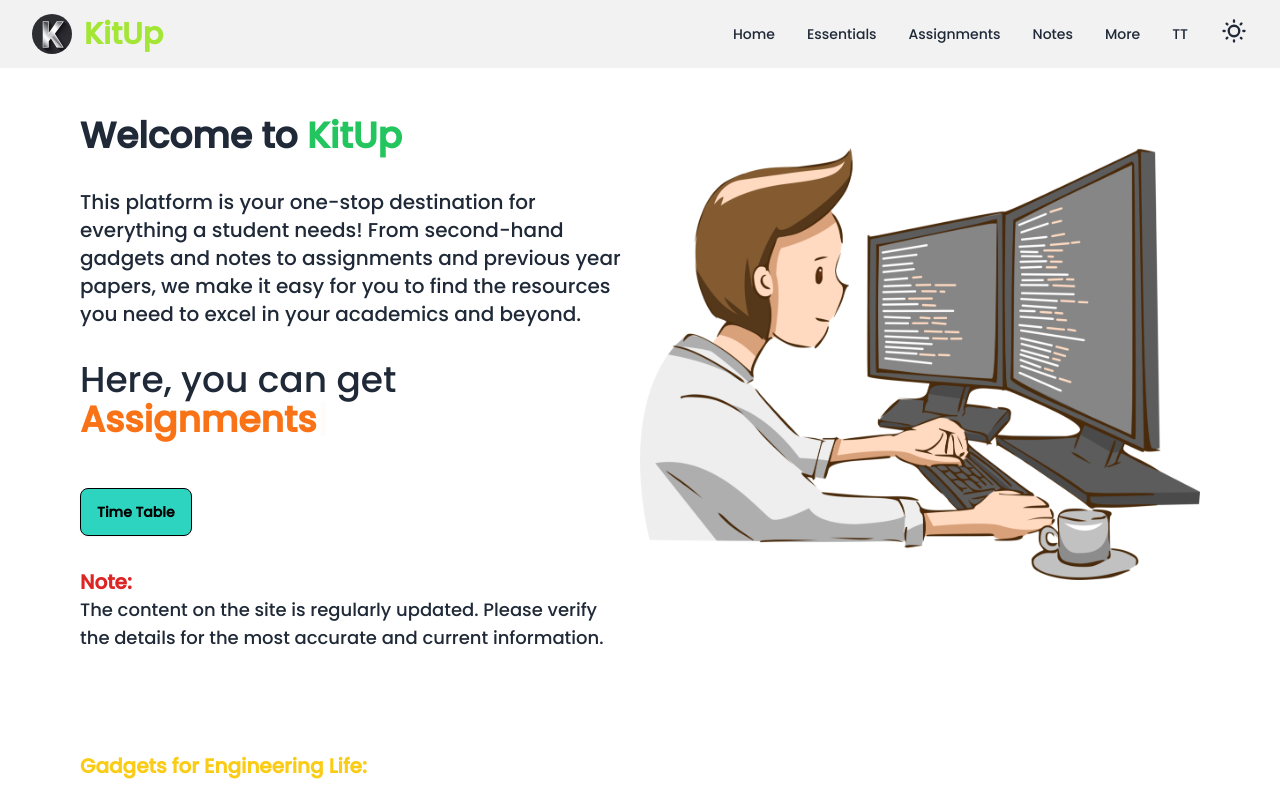
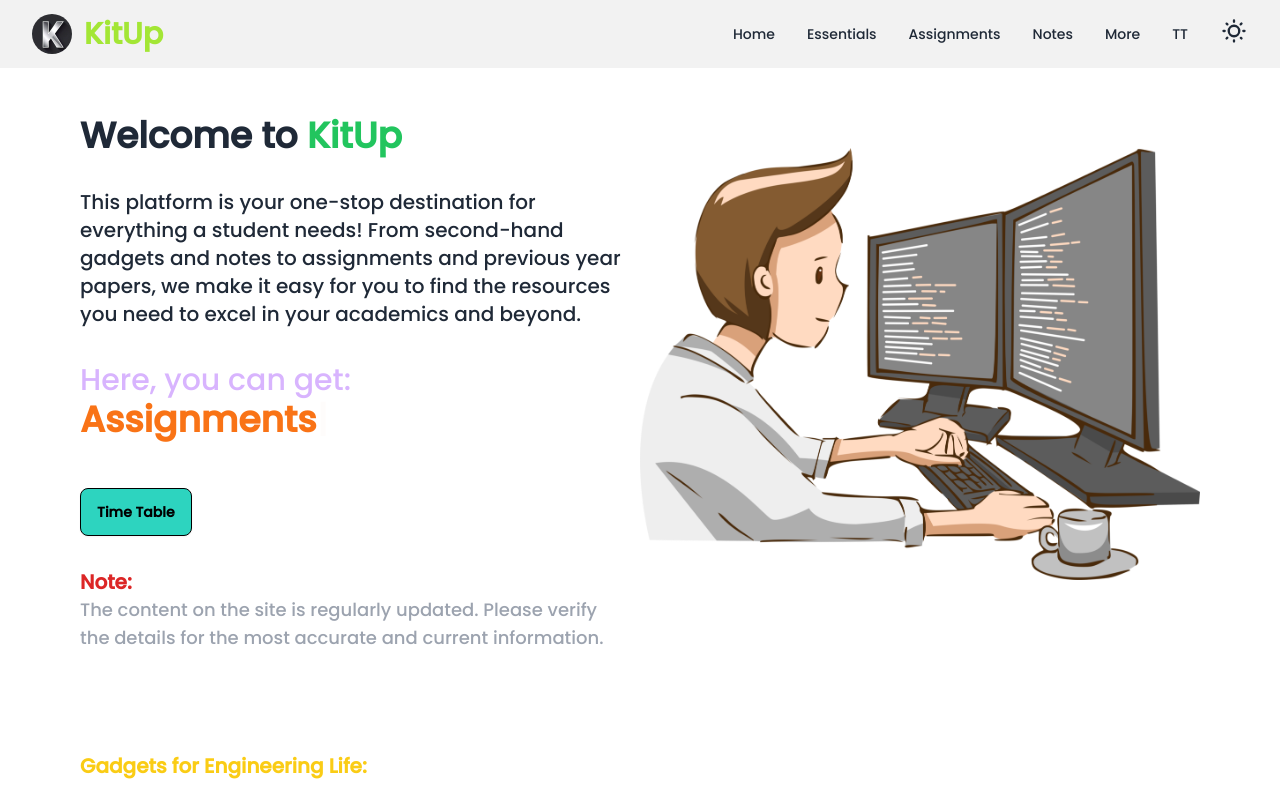
Before and after one commit to SatAlgo/SetUp, a React (Vite) app: page / in a window 1280 px wide. Shown: the top 794 px of the page. Built offline with nearby package versions, Linux system fonts and the light colour scheme.

Commit message:
y can get

```diff
--- a/src/components/Banner.jsx
+++ b/src/components/Banner.jsx
@@ -16,7 +16,7 @@ function Banner() {
           we make it easy for you to find the resources you need to excel in your academics and beyond.
           </p>
           <div className="mt-6 flex flex-col  space-x text-2xl md:text-4xl">
-            <h2>Here, you can get</h2>
+            <h2 className="text-[30px] text-purple-300">Here, you can get:</h2>
             <ReactTyped
               className="text-orange-500 font-bold"
               strings={[
@@ -43,7 +43,7 @@ function Banner() {
               Note:{" "}
             </span>
             <br />
-            <p className="text-[18px]">The content on the site is regularly updated. Please verify
+            <p className="text-[18px] text-gray-400">The content on the site is regularly updated. Please verify
               <br/>the details for the most accurate and current information.</p>
           </p>
         </div>
```
